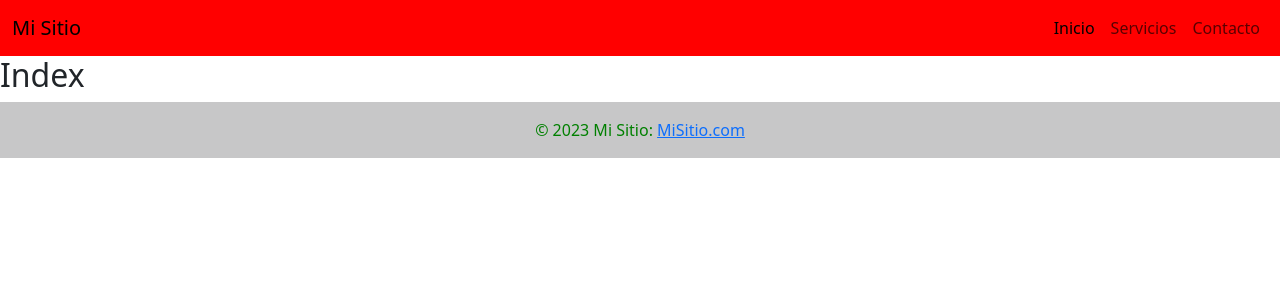
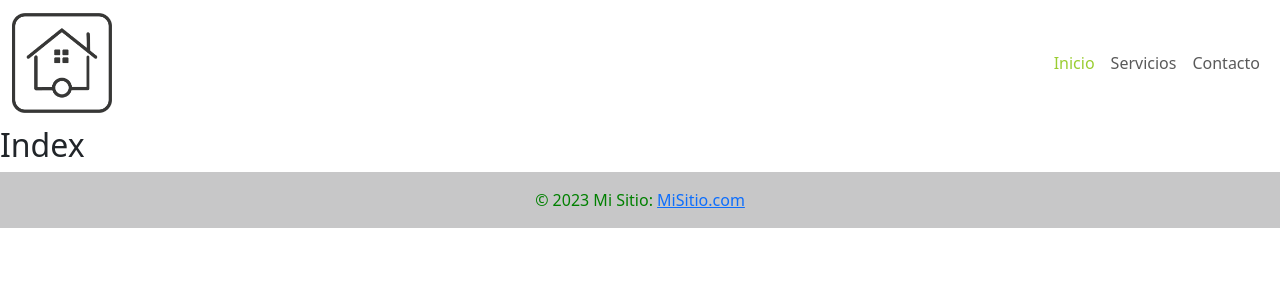
Before and after one commit to Burru10/Vecinapp, a Django app: page / in a window 1280 px wide. Shown: the top 300 px of the page. Run offline with Django 5.2, Linux system fonts and the light colour scheme.

Commit message:
modificaciones

```diff
--- a/Vecinapp/Vecinapp/settings.py
+++ b/Vecinapp/Vecinapp/settings.py
@@ -104,7 +104,8 @@ AUTH_PASSWORD_VALIDATORS = [
 # Internationalization
 # https://docs.djangoproject.com/en/5.1/topics/i18n/
 
-LANGUAGE_CODE = 'en-us'
+#LANGUAGE_CODE = 'en-us'
+LANGUAGE_CODE = 'es-eu'
 
 TIME_ZONE = 'UTC'
 
--- a/Vecinapp/Web/static/Vecinapp/css/styles.css
+++ b/Vecinapp/Web/static/Vecinapp/css/styles.css
@@ -3,6 +3,11 @@
     padding: 0;
     box-sizing: border-box;
     color: green;
+}
+
+.Logo img{
+    width: 100px;
+    height: 100px;
 }
 
 body{
@@ -11,5 +16,15 @@ body{
 }
 
 .navbar{
-    background-color: red;
+    background-color: white;
 }
+
+.nav-item{
+    justify-content: space-around;
+    padding: 0;
+}
+
+.active {
+    font-weight: bold;
+    color: yellowgreen !important;
+}
--- a/Vecinapp/Web/templates/Vecinapp/base.html
+++ b/Vecinapp/Web/templates/Vecinapp/base.html
@@ -13,20 +13,20 @@
 <body>
     <nav class="navbar navbar-expand-lg">
         <div class="container-fluid">
-          <a class="navbar-brand" href="">Mi Sitio</a>
+          <a class="navbar-brand Logo" href=""><img src="{% static 'Vecinapp/img/logo.png' %}" alt="Logo"></a>
           <button class="navbar-toggler" type="button" data-bs-toggle="collapse" data-bs-target="#miNavbar" aria-controls="miNavbar" aria-expanded="false" aria-label="Desplegar navegación">
             <span class="navbar-toggler-icon"></span>
           </button>
           <div class="collapse navbar-collapse" id="miNavbar">
             <ul class="navbar-nav ms-auto">
               <li class="nav-item">
-                <a class="nav-link active" aria-current="page" href="{% url 'index' %}">Inicio</a>
+                <a class="nav-link {% if request.path == '/' %}active{% endif %}" aria-current="page" href="{% url 'index' %}">Inicio</a>
               </li>
               <li class="nav-item">
-                <a class="nav-link" href="{% url 'servicios' %}">Servicios</a>
+                <a class="nav-link {% if request.path == '/servicios' %}active{% endif %}" href="{% url 'servicios' %}">Servicios</a>
               </li>
               <li class="nav-item">
-                <a class="nav-link" href="{% url 'contacto' %}">Contacto</a>
+                <a class="nav-link {% if request.path == '/contacto' %}active{% endif %}" href="{% url 'contacto' %}">Contacto</a>
               </li>
             </ul>
           </div>
```
Also changed, not shown: Vecinapp/Web/static/Vecinapp/img/logo.png (added).
